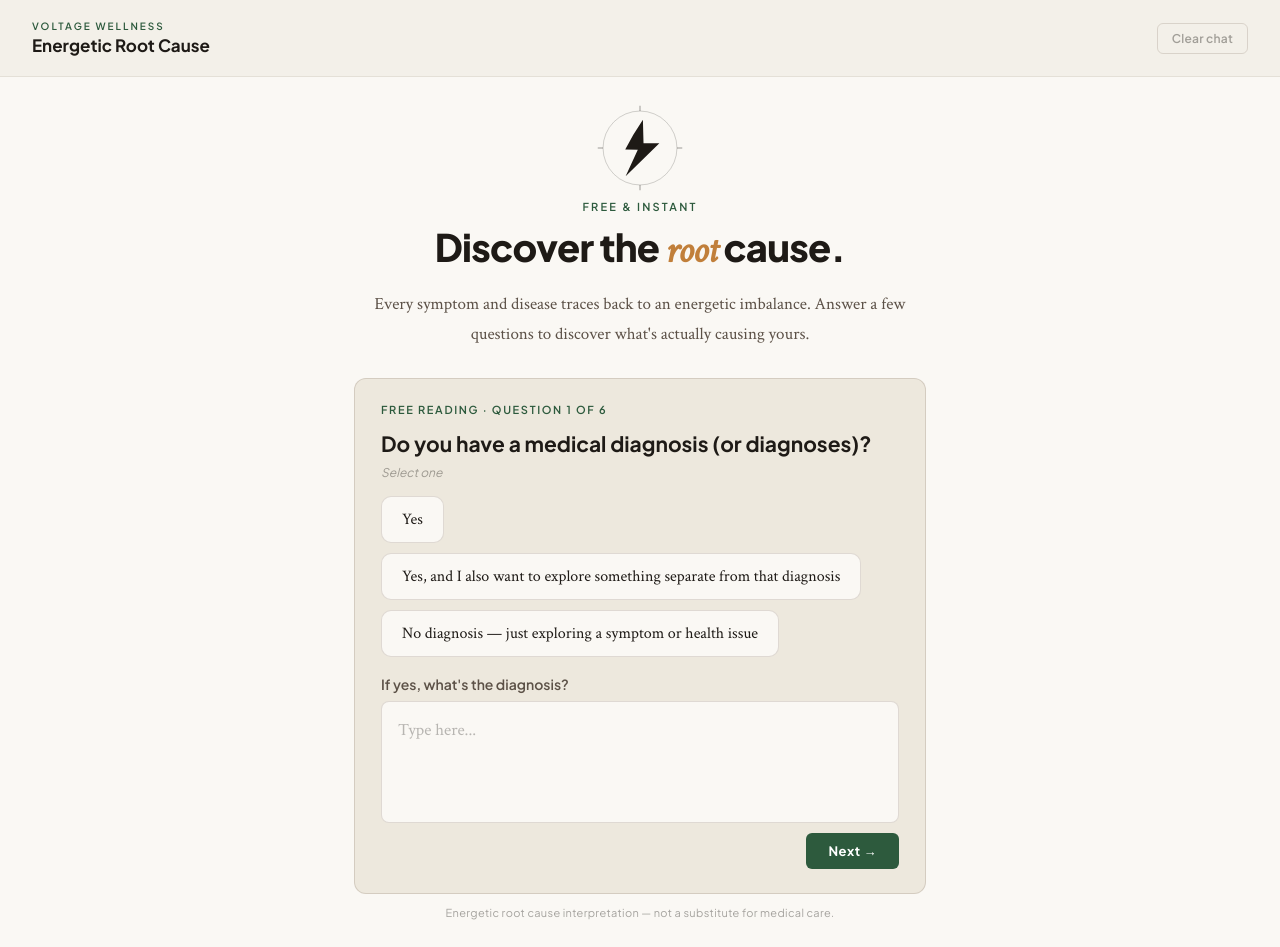
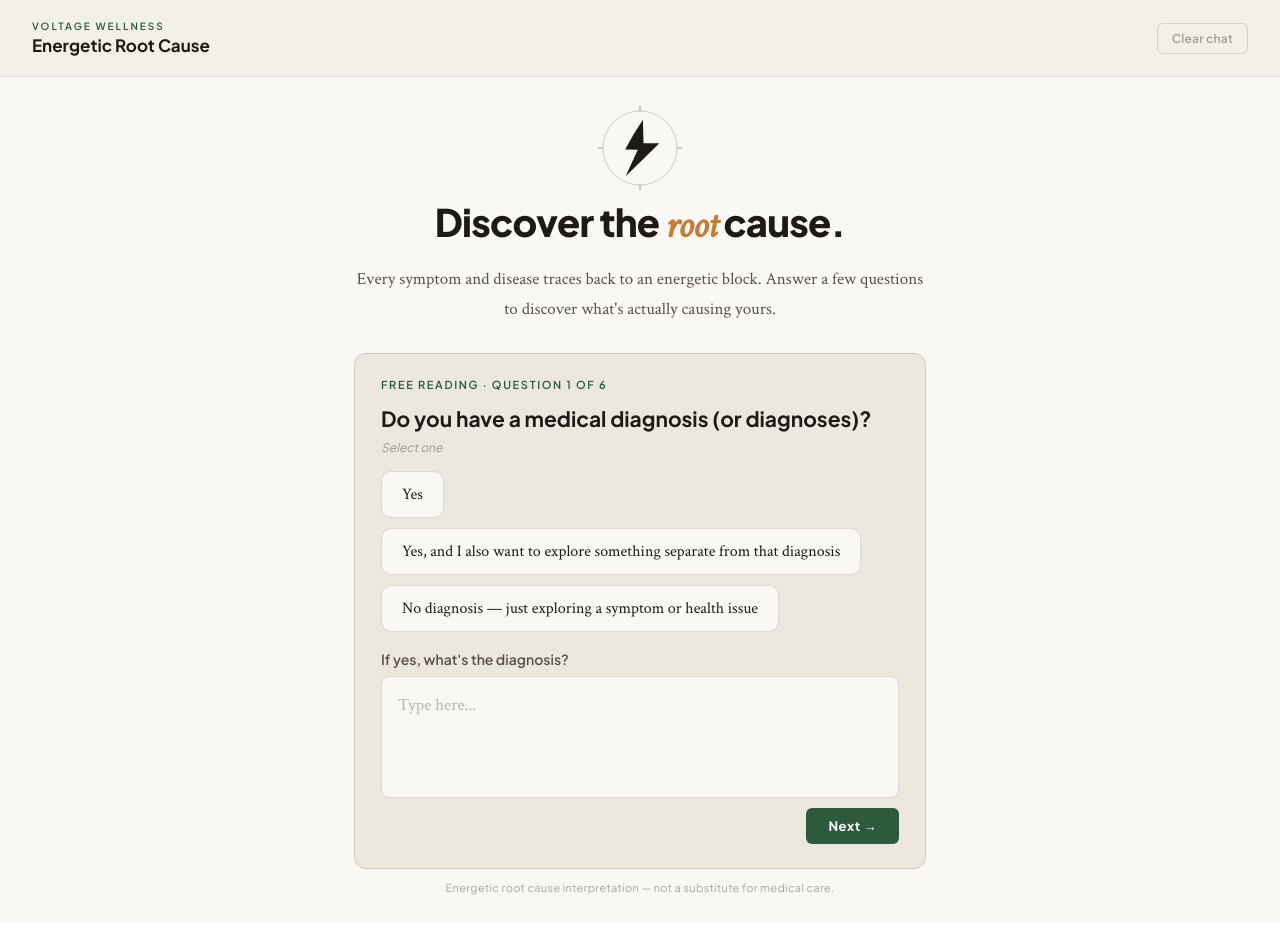
Before and after one commit to zborchers/bast-interpreter, a React (Vite) app: page / in a window 1280 px wide. After the commit the page ends 922 px from the top, so only its background shows below. Built offline with nearby package versions, Linux system fonts and the light colour scheme.

Commit message:
Update BASTInterpreter.jsx

```diff
--- a/src/BASTInterpreter.jsx
+++ b/src/BASTInterpreter.jsx
@@ -1303,14 +1303,11 @@ export default function BASTInterpreter() {
                 <path d="M42.4,34.83 L33.2,51.73 L47.5,51.93 L33.65,82.17 L72.0,44.73 L54.0,44.62 L53.3,17.83 Z" fill="#1e1a16"/>
               </svg>
             </div>
-            <div style={{ fontSize: "11px", fontWeight: 600, letterSpacing: "0.2em", textTransform: "uppercase", color: c.accent, marginBottom: "0.75rem", fontFamily: SANS }}>
-              Free &amp; Instant
-            </div>
             <div style={{ fontSize: "38px", fontWeight: 800, color: c.textPrimary, lineHeight: 1.15, fontFamily: SANS, letterSpacing: "-0.02em" }}>
               Discover the <em style={{ color: c.accentPop, fontFamily: SERIF }}>root</em> cause.
             </div>
             <div style={{ fontSize: "17px", color: c.textSecondary, lineHeight: 1.8, fontFamily: SERIF, marginTop: "1rem" }}>
-              Every symptom and disease traces back to an energetic imbalance. Answer a few questions to discover what's actually causing yours.
+              Every symptom and disease traces back to an energetic block. Answer a few questions to discover what's actually causing yours.
             </div>
           </div>
         )}
```
